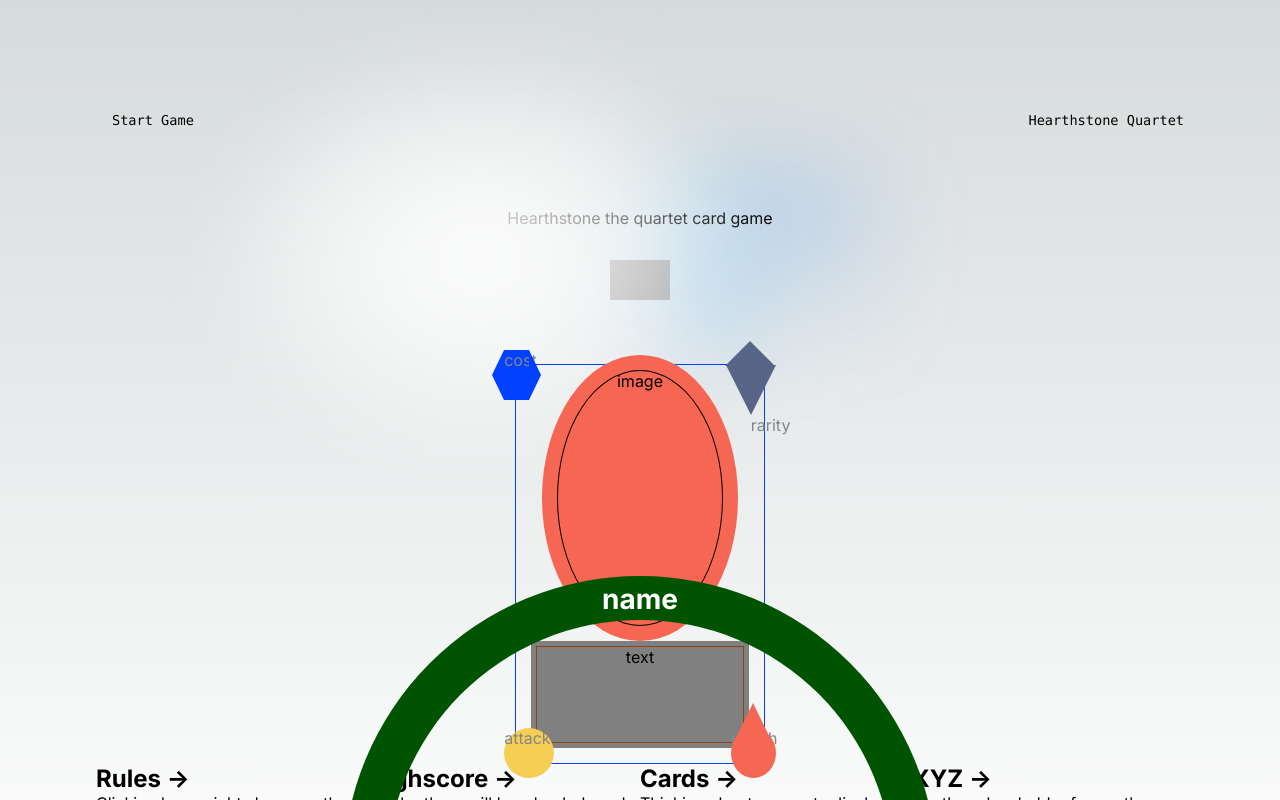
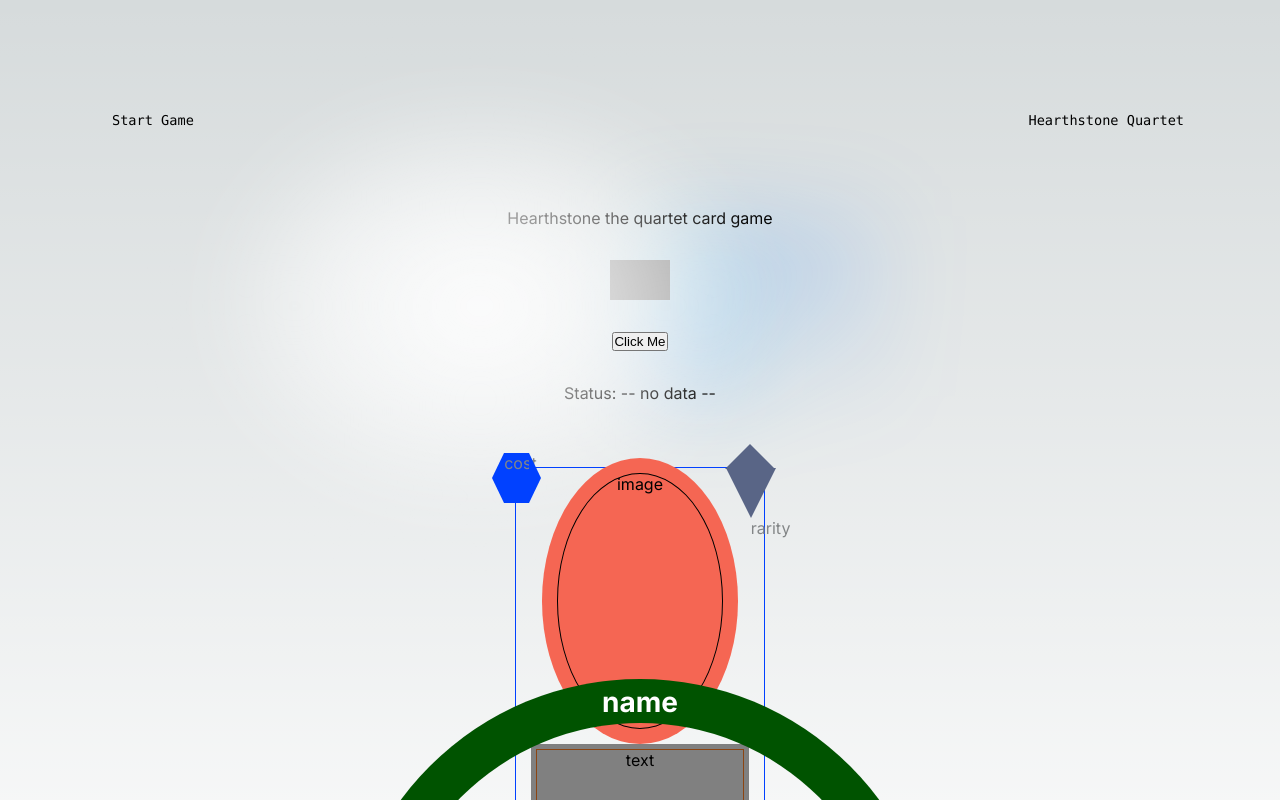
Before and after one commit to KiraTeresa/hearthstone-quartet, a Next.js app: page / in a window 1280 px wide. Shown: the top 800 px of the page. Built offline with nearby package versions, Linux system fonts and the light colour scheme; grey boxes are pictures that could not be loaded.

Commit message:
add basic fetch request

```diff
--- /dev/null
+++ b/src/app/components/buttons/button.component.tsx
@@ -0,0 +1,29 @@
+'use client';
+
+import styles from './button.module.scss';
+import {useState} from 'react';
+
+const ButtonComponent = () => {
+    const [message, setMessage] = useState<string | undefined>( undefined );
+
+    const handleClick = async () => {
+        setMessage( '-- fetching --' );
+
+        try {
+            const response = await fetch( 'http://localhost:8080' );
+            const data = await response.json();
+            setMessage( data.message );
+        } catch ( err ) {
+            console.error( 'Something went wrong ' );
+        }
+    };
+
+    return (
+        <>
+            <button type="button" onClick={() => handleClick()} className={styles.click}>Click Me</button>
+            <p>Status: {message ?? '-- no data --'}</p>
+        </>
+    );
+};
+
+export default ButtonComponent;
--- /dev/null
+++ b/src/app/components/buttons/button.module.scss
@@ -0,0 +1,3 @@
+.click {
+  z-index: 123;
+}
--- a/src/app/page.tsx
+++ b/src/app/page.tsx
@@ -1,6 +1,7 @@
 import styles from './page.module.css';
 import Link from 'next/link';
 import CardV1Component from '@/app/components/card/card-v1/card-v1.component';
+import ButtonComponent from '@/app/components/buttons/button.component';
 
 export default function Home() {
     return (
@@ -14,6 +15,7 @@
                 <p>Hearthstone the quartet card game</p>
                 <img src='https://logos-world.net/wp-content/uploads/2021/02/Hearthstone-Logo.png'
                      alt='Hearthstone Logo' width="60" height="40"/>
+                <ButtonComponent/>
             </div>
             <CardV1Component/>
 
```
